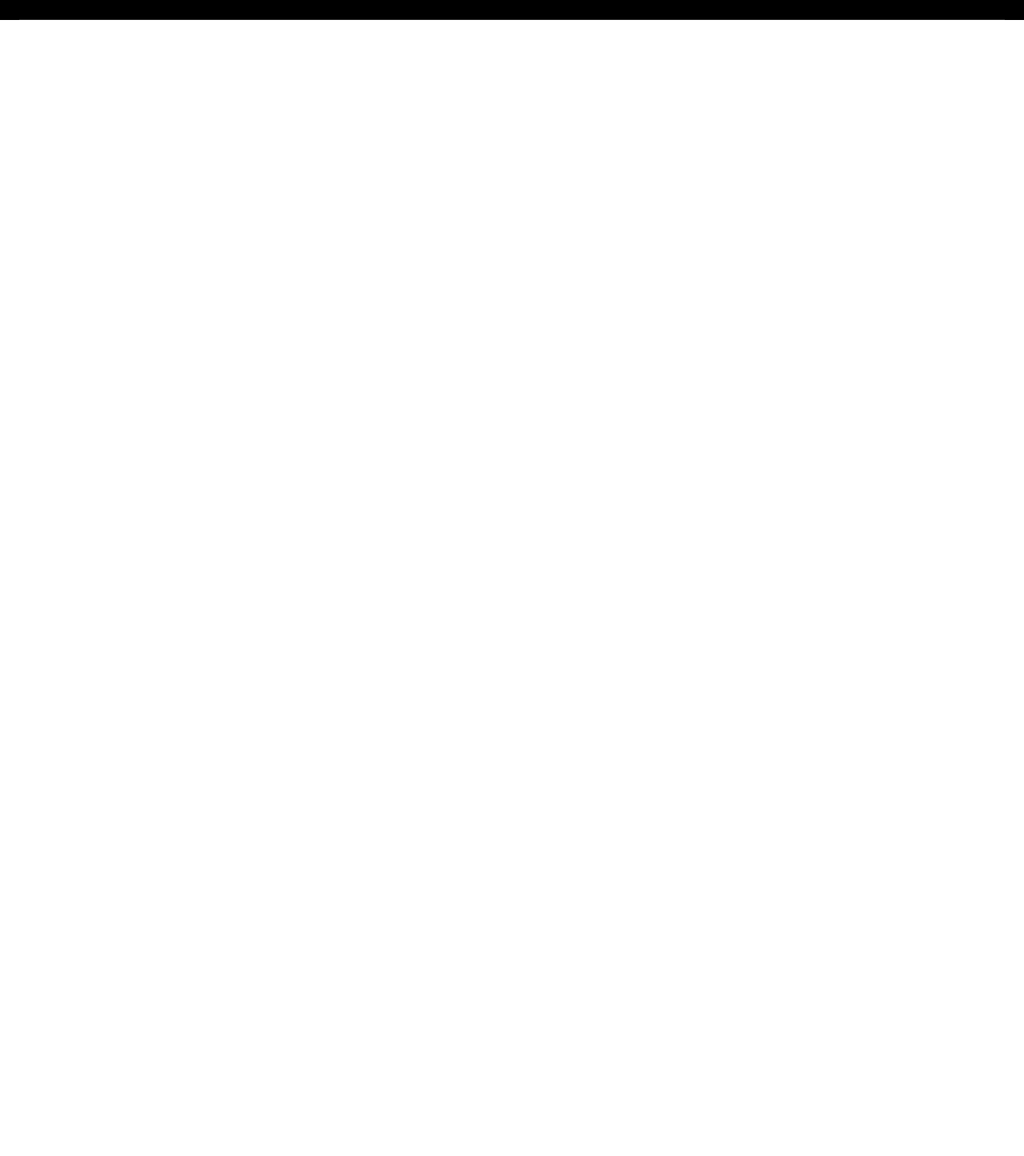
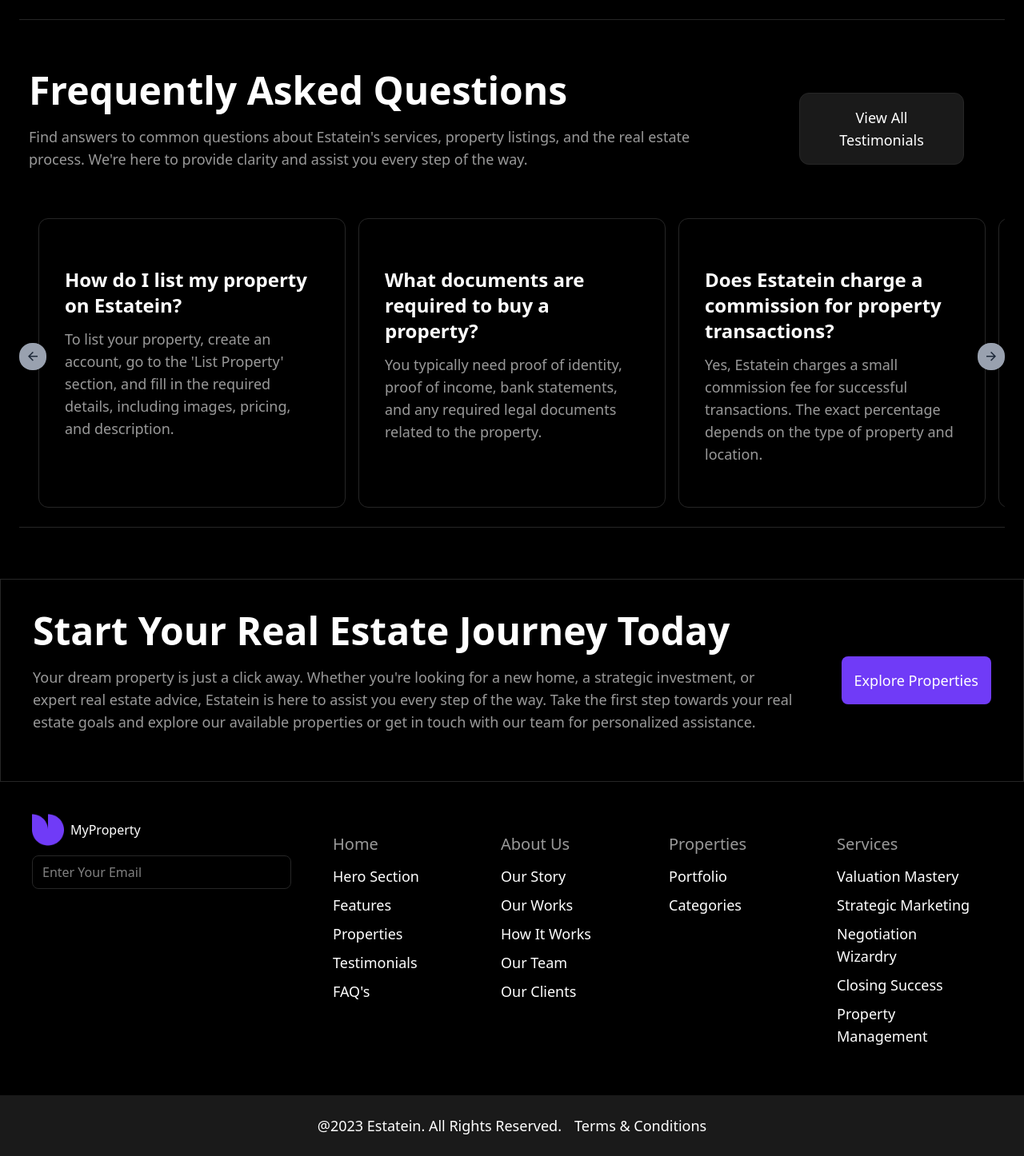
Before and after one commit to omk1r/MyProperty, a React (Vite) app in the folder client/: page / in a window 1280 px wide. Shown: the part 2655-4101 px from the top of the page at 80% size. Before the commit the page ends 2744 px from the top, so only its background shows below. Built offline with nearby package versions, Linux system fonts and the light colour scheme.

Commit message:
home page completed

```diff
--- /dev/null
+++ b/client/src/component/FAQCarousel.tsx
@@ -0,0 +1,106 @@
+import { useState, useEffect } from 'react';
+
+interface FAQ {
+  id: number;
+  question: string;
+  answer: string;
+}
+
+const faqs: FAQ[] = [
+  {
+    id: 1,
+    question: 'How do I list my property on Estatein?',
+    answer:
+      "To list your property, create an account, go to the 'List Property' section, and fill in the required details, including images, pricing, and description.",
+  },
+  {
+    id: 2,
+    question: 'What documents are required to buy a property?',
+    answer:
+      'You typically need proof of identity, proof of income, bank statements, and any required legal documents related to the property.',
+  },
+  {
+    id: 3,
+    question: 'Does Estatein charge a commission for property transactions?',
+    answer:
+      'Yes, Estatein charges a small commission fee for successful transactions. The exact percentage depends on the type of property and location.',
+  },
+  {
+    id: 4,
+    question: 'Can I schedule a virtual tour of a property?',
+    answer:
+      'Yes! Estatein offers virtual tours for select properties. You can request a tour through the property listing page.',
+  },
+  {
+    id: 5,
+    question: 'How can I contact customer support?',
+    answer:
+      'You can contact our support team via email at support@estatein.com or call our helpline, available 24/7.',
+  },
+];
+
+export default function FAQCarousel() {
+  const [currentIndex, setCurrentIndex] = useState<number>(0);
+  const [itemsPerView, setItemsPerView] = useState<number>(1);
+
+  useEffect(() => {
+    const updateItemsPerView = () => {
+      if (window.innerWidth >= 768) {
+        setItemsPerView(3); // Show 3 items on md: and larger
+      } else {
+        setItemsPerView(1); // Show 1 item on smaller screens
+      }
+    };
+
+    updateItemsPerView();
+    window.addEventListener('resize', updateItemsPerView);
+    return () => window.removeEventListener('resize', updateItemsPerView);
+  }, []);
+
+  const next = () => {
+    if (currentIndex + itemsPerView < faqs.length) {
+      setCurrentIndex(currentIndex + itemsPerView);
+    }
+  };
+
+  const prev = () => {
+    if (currentIndex - itemsPerView >= 0) {
+      setCurrentIndex(currentIndex - itemsPerView);
+    }
+  };
+
+  return (
+    <div className="relative mx-auto pt-4 w-full">
+      <div className="px-4 overflow-hidden">
+        <div
+          className="flex transition-transform duration-500 ease-in-out"
+          style={{
+            transform: `translateX(-${(100 / itemsPerView) * currentIndex}%)`,
+          }}
+        >
+          {faqs.map((faq) => (
+            <div key={faq.id} className="flex-shrink-0 px-2 w-full md:w-1/3">
+              <div className="flex flex-col items-start px-4 md:px-6 xl:px-8 py-6 md:py-8 xl:py-10 border border-[#262626] rounded-xl h-full">
+                <h5 className="mt-5 font-semibold text-lg md:text-xl xl:text-2xl">
+                  {faq.question}
+                </h5>
+                <p className="my-3 font-medium text-[#999999] text-sm md:text-base xl:text-lg">
+                  {faq.answer}
+                </p>
+              </div>
+            </div>
+          ))}
+        </div>
+      </div>
+
+      <div className="absolute inset-0 flex justify-between items-center">
+        <button onClick={prev} className="shadow rounded-full text-gray-800">
+          <i className="ri-arrow-left-line bg-gray-400 px-1 md:px-2 py-1 md:py-2 rounded-2xl md:text-lg"></i>
+        </button>
+        <button onClick={next} className="shadow rounded-full text-gray-800">
+          <i className="ri-arrow-right-line bg-gray-400 px-1 md:px-2 py-1 md:py-2 rounded-2xl md:text-lg"></i>
+        </button>
+      </div>
+    </div>
+  );
+}
--- /dev/null
+++ b/client/src/component/Footer.tsx
@@ -0,0 +1,115 @@
+const Footer = () => {
+  return (
+    <footer className="w-full">
+      <div className="flex md:flex-row flex-col justify-between md:items-center px-6 md:px-10 py-10 border border-[#262626]">
+        <div className="md:w-[80%]">
+          <h3 className="font-semibold text-3xl md:text-4xl xl:text-5xl">
+            Start Your Real Estate Journey Today
+          </h3>
+          <p className="my-3 md:my-5 font-medium text-[#999999] text-sm md:text-base xl:text-lg">
+            Your dream property is just a click away. Whether you're looking for
+            a new home, a strategic investment, or expert real estate advice,
+            Estatein is here to assist you every step of the way. Take the first
+            step towards your real estate goals and explore our available
+            properties or get in touch with our team for personalized
+            assistance.
+          </p>
+        </div>
+        <div>
+          <button className="bg-[#703BF7] my-2 md:px-4 py-4 rounded-lg w-full font-medium text-sm xl:text-lg">
+            Explore Properties
+          </button>
+        </div>
+      </div>
+
+      <div className="flex md:flex-row flex-col px-6 md:px-10 py-10 w-full">
+        <div className="md:w-[30%]">
+          <div className="flex items-center">
+            <img
+              src="./Logo.png"
+              alt=""
+              className="w-7 sm:w-8 xl:w-10 h-7 sm:h-8 xl:h-10"
+            />
+            <span className="px-2 font-medium">MyProperty</span>
+          </div>
+          <div>
+            <input
+              type="text"
+              placeholder="Enter Your Email"
+              className="my-3 px-3 py-2 border border-[#262626] rounded-lg w-full md:w-[90%]"
+            />
+          </div>
+        </div>
+        <div className="flex flex-row flex-wrap justify-center my-2 w-full md:w-[70%]">
+          <div className="w-1/2 md:w-1/4">
+            <div className="flex flex-col mx-2 my-2 px-2 border-[#262626] border-b md:border-none">
+              <h6 className="my-2 font-medium text-[#999999] md:text-lg xl:text-xl">
+                Home
+              </h6>
+              <p className="py-1 font-medium text-sm xl:text-lg">
+                Hero Section
+              </p>
+              <p className="py-1 font-medium text-sm xl:text-lg">Features</p>
+              <p className="py-1 font-medium text-sm xl:text-lg">Properties</p>
+              <p className="py-1 font-medium text-sm xl:text-lg">
+                Testimonials
+              </p>
+              <p className="py-1 font-medium text-sm xl:text-lg">FAQ's</p>
+            </div>
+          </div>
+          <div className="w-1/2 md:w-1/4">
+            <div className="flex flex-col mx-2 my-2 px-2 border-[#262626] border-b border-l md:border-none">
+              <h6 className="my-2 font-medium text-[#999999] md:text-lg xl:text-xl">
+                About Us
+              </h6>
+              <p className="py-1 font-medium text-sm xl:text-lg">Our Story</p>
+              <p className="py-1 font-medium text-sm xl:text-lg">Our Works</p>
+              <p className="py-1 font-medium text-sm xl:text-lg">
+                How It Works
+              </p>
+              <p className="py-1 font-medium text-sm xl:text-lg">Our Team</p>
+              <p className="py-1 font-medium text-sm xl:text-lg">Our Clients</p>
+            </div>
+          </div>
+          <div className="w-1/2 md:w-1/4">
+            <div className="flex flex-col mx-2 my-2 px-2 border-[#262626] border-b md:border-none">
+              <h6 className="my-2 font-medium text-[#999999] md:text-lg xl:text-xl">
+                Properties
+              </h6>
+              <p className="py-1 font-medium text-sm xl:text-lg">Portfolio</p>
+              <p className="py-1 font-medium text-sm xl:text-lg">Categories</p>
+            </div>
+          </div>
+          <div className="w-1/2 md:w-1/4">
+            <div className="flex flex-col mx-2 my-2 px-2 border-[#262626] border-b border-l md:border-none">
+              <h6 className="my-2 font-medium text-[#999999] md:text-lg xl:text-xl">
+                Services
+              </h6>
+              <p className="py-1 font-medium text-sm xl:text-lg">
+                Valuation Mastery
+              </p>
+              <p className="py-1 font-medium text-sm xl:text-lg">
+                Strategic Marketing
+              </p>
+              <p className="py-1 font-medium text-sm xl:text-lg">
+                Negotiation Wizardry
+              </p>
+              <p className="py-1 font-medium text-sm xl:text-lg">
+                Closing Success
+              </p>
+              <p className="py-1 font-medium text-sm xl:text-lg">
+                Property Management
+              </p>
+            </div>
+          </div>
+        </div>
+      </div>
+      <div className="flex md:flex-row flex-col justify-center items-center gap-2 md:gap-4 bg-[#1A1A1A] py-6 font-medium text-sm xl:text-lg">
+        <p>@2023 Estatein. All Rights Reserved.</p>
+        <p>Terms & Conditions</p>
+      </div>
+    </footer>
+  );
+};
+
+export default Footer;
--- a/client/src/pages/Home.tsx
+++ b/client/src/pages/Home.tsx
@@ -1,3 +1,5 @@
+import FAQCarousel from '../component/FaqCarousel';
+import Footer from '../component/Footer';
 import PropertyCarousel from '../component/PropertyCarousel';
 import TestimonialCarousel from '../component/TestimonialCarousal';
 
@@ -156,7 +158,7 @@
           className="flex justify-center items-center col-span-2 md:col-span-1 my-3"
         >
           <button className="flex justify-center items-center bg-[#1A1A1A] md:px-6 py-4 border border-[#262626] rounded-xl w-full md:w-2/3 text-sm xl:text-lg">
-            View All Testimonials
+            View All FAQ's
           </button>
         </div>
 
@@ -167,6 +169,39 @@
           <TestimonialCarousel />
         </div>
       </div>
+
+      {/* FAQ's */}
+      <div className="grid grid-cols-4 my-10 md:my-16 px-6">
+        <div id="div1" className="col-span-4 md:col-span-3 md:mx-3">
+          <h3 className="font-semibold text-3xl md:text-4xl xl:text-5xl">
+            Frequently Asked Questions
+          </h3>
+          <p className="my-3 md:my-5 font-medium text-[#999999] text-sm md:text-base xl:text-lg">
+            Find answers to common questions about Estatein's services, property
+            listings, and the real estate process. We're here to provide clarity
+            and assist you every step of the way.
+          </p>
+        </div>
+
+        <div
+          id="div3"
+          className="flex justify-center items-center col-span-2 md:col-span-1 my-3"
+        >
+          <button className="flex justify-center items-center bg-[#1A1A1A] md:px-6 py-4 border border-[#262626] rounded-xl w-full md:w-2/3 text-sm xl:text-lg">
+            View All Testimonials
+          </button>
+        </div>
+
+        <div
+          id="div2"
+          className="col-span-4 py-6 border-[#262626] border-b overflow-hidden"
+        >
+          <FAQCarousel />
+        </div>
+      </div>
+
+      {/* footer */}
+      <Footer />
     </>
   );
 };
```
